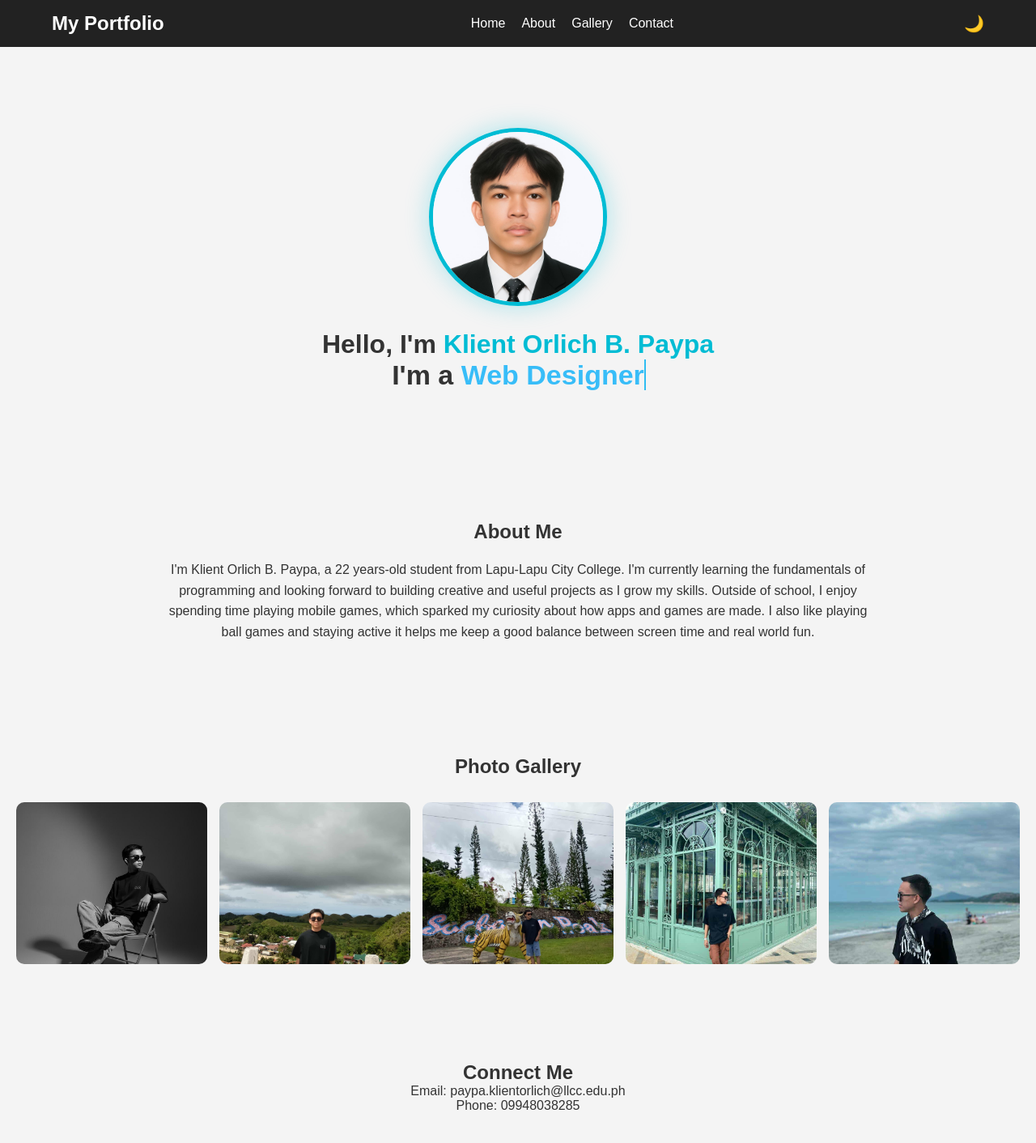
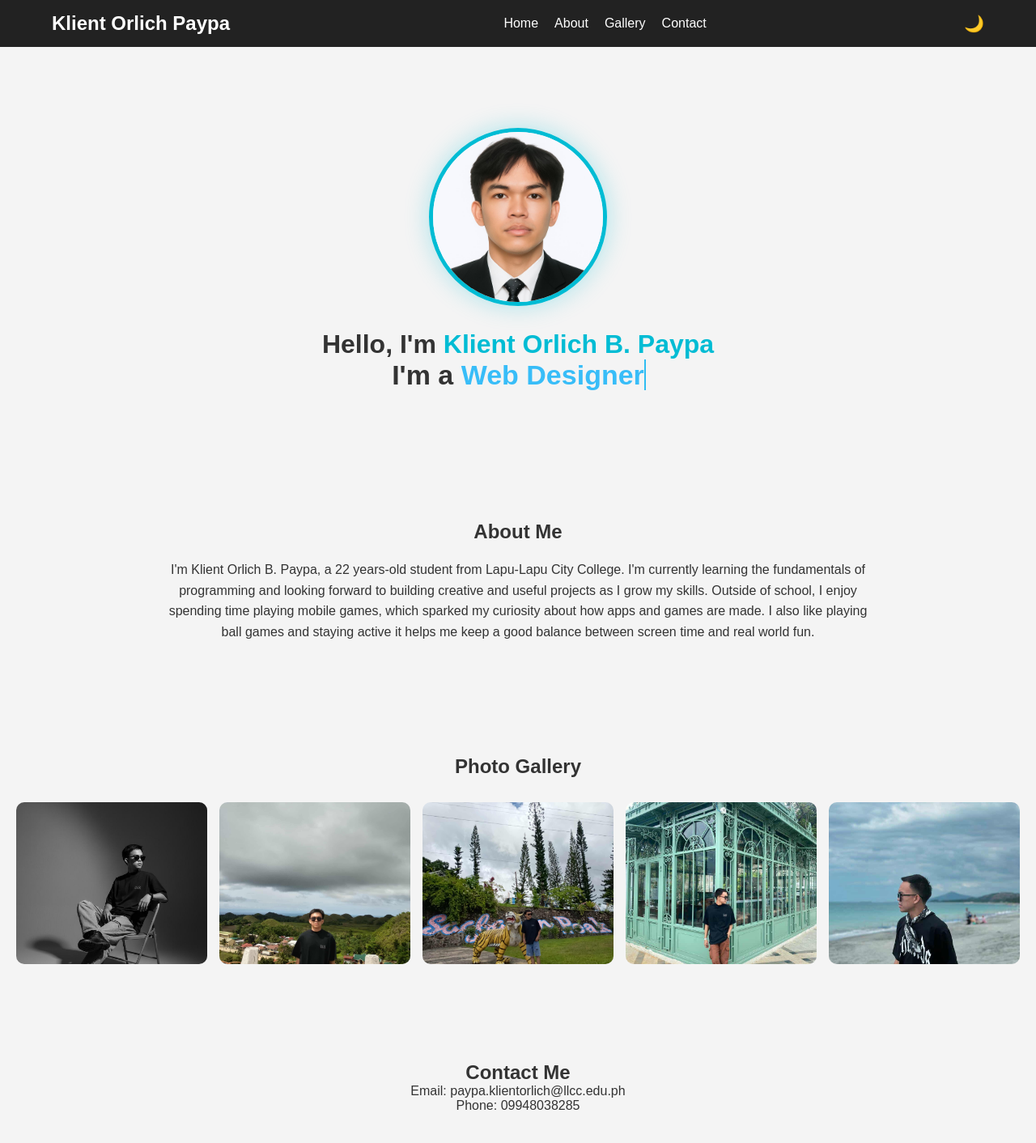
Before and after one commit to paypaklient-stack/paypa, a plain HTML site: page index.html in a window 1280 px wide. Shown: the top 1412 px of the page at 81% size. Drawn offline with Linux system fonts and the light colour scheme.

Commit message:
Update index.html

```diff
--- a/index.html
+++ b/index.html
@@ -7,13 +7,12 @@
   <link rel="stylesheet" href="style.css" />
   <!-- Font Awesome for social icons -->
   <link rel="stylesheet" href="https://cdnjs.cloudflare.com/ajax/libs/font-awesome/6.5.0/css/all.min.css">
-  <link rel="stylesheet" href="file:///C:/Users/DELL/Desktop/index.html/portfolioweb/index.html">
 </head>
 <body>
   <header>
     <nav>
-      <h1>My Portfolio</h1>
-      <ul>
+      <h1>Klient Orlich Paypa</h1>
+        <ul>
         <li><a href="#home">Home</a></li>
         <li><a href="#about">About</a></li>
         <li><a href="#gallery">Gallery</a></li>
@@ -53,7 +52,7 @@ Outside of school, I enjoy spending time playing mobile games, which sparked my
   </section>
 
   <section id="contact" class="contact">
-    <h2>Connect Me</h2>
+    <h2>Contact Me</h2>
     <p>Email: paypa.klientorlich@llcc.edu.ph</p>
     <p>Phone: 09948038285</p>
     <div class="social-links">
```
